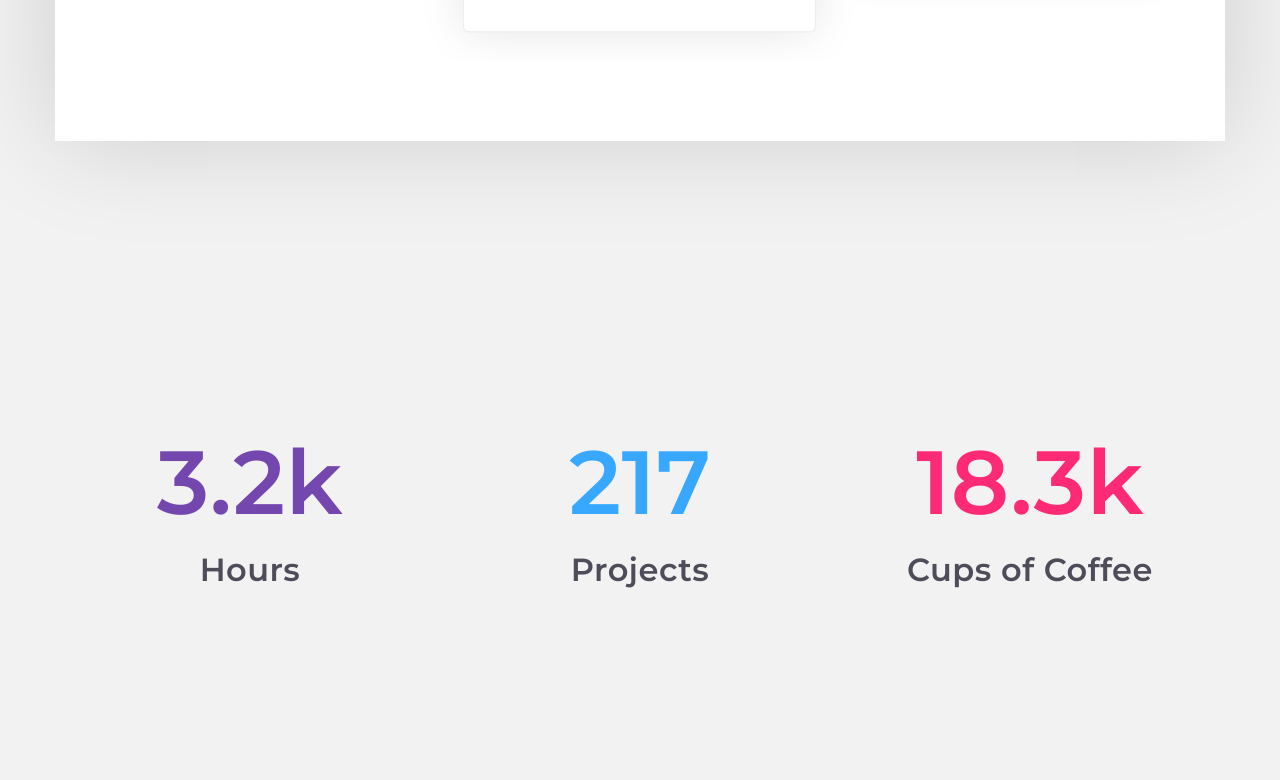
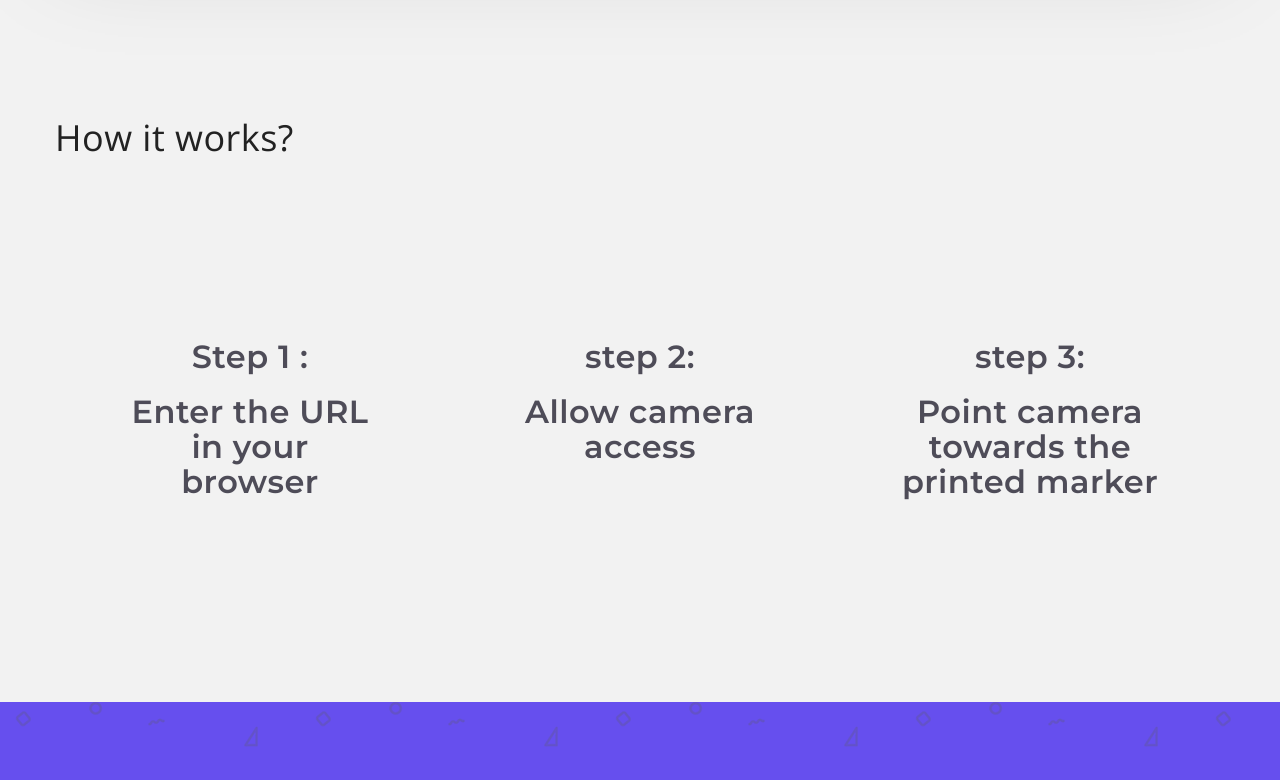
Before and after one commit to somwebster/AR-website, a plain HTML site: page index.html in a window 1280 px wide. Shown: the part 1690-2470 px from the top of the page. Drawn offline with nearby package versions, Linux system fonts and the light colour scheme; a script that the page names is missing.

Commit message:
Update index.html

```diff
--- a/index.html
+++ b/index.html
@@ -43,7 +43,7 @@
 
               <div class="hero-text">
 
-                <h1><span>Bringing Augmentation to life</span><br>Project AR-M</h1>
+                <h1><span style="font-size: xx-large;">Bringing Augmentation to life</span><br>Project AR-M</h1>
                 <h3>Made in India by Fnplus</h3>
                 <a href="#" class="btn btn-lg btn-primary">Know More</a>
                 <ul class="social-links">
@@ -189,18 +189,20 @@
       <section class="stats">
         <div class="container">
           <div class="row">
+            <h1> How it works?</h1> <br>
             <div class="col-md-4 text-center stat-box">
-              <h1 class="purple"><span class="counter">3.2</span>k</h1>
-              <h3>Hours</h3>
+              <h3 class="purple">Step 1 :</h3>
+              <h3>Enter the URL in your browser</h3>
             </div>
             <div class="col-md-4 text-center stat-box">
-              <h1 class="blue counter">217</h1>
-              <h3>Projects</h3>
+              <h3 class="purple">step 2:</h3>
+              <h3>Allow camera access</h3>
             </div>
-            <div class="col-md-4 text-center stat-box">
-              <h1 class="pink"><span class="counter">18.3</span>k</h1>
-              <h3>Cups of Coffee</h3>
+              <div class="col-md-4 text-center stat-box">
+              <h3 class="purple">step 3:</h3>
+              <h3>Point camera towards the printed marker</h3>
             </div>
+
           </div>
         </div>
       </section>
```
